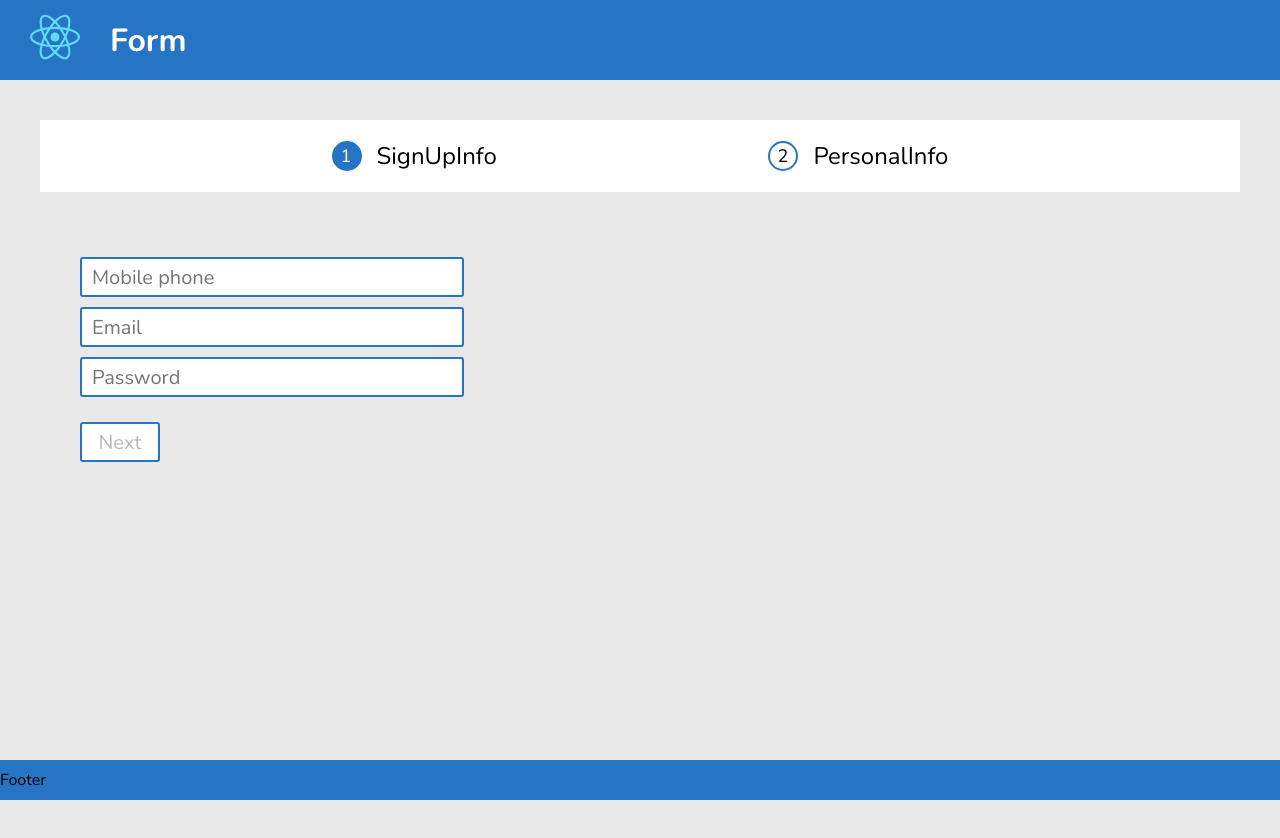
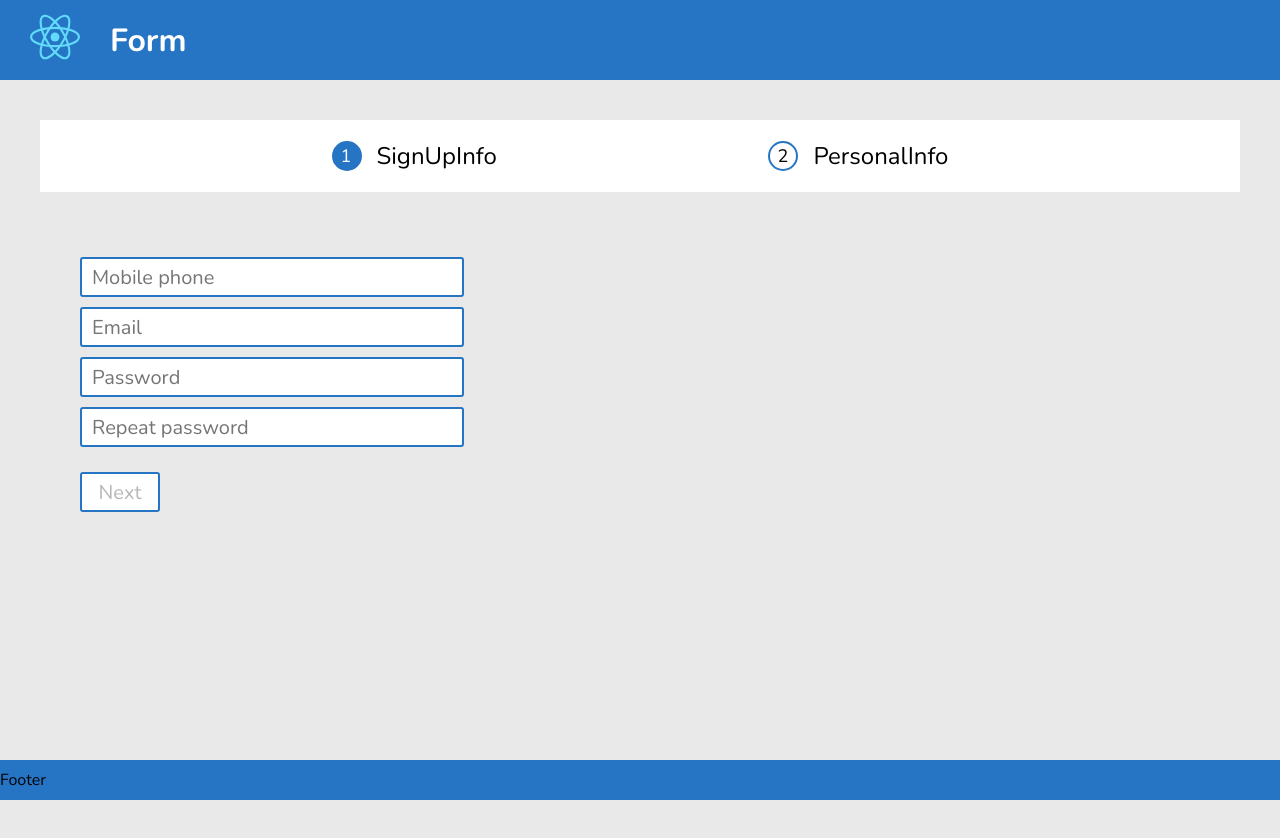
Before and after one commit to draenkov/registrationForm, a React (Create React App) app: page / in a window 1280 px wide. Shown: the top 838 px of the page. Built offline with nearby package versions, Linux system fonts and the light colour scheme.

Commit message:
feat: add repeat password input

```diff
--- a/src/components/Form/SignUpInfo/SignUpInfo.jsx
+++ b/src/components/Form/SignUpInfo/SignUpInfo.jsx
@@ -5,11 +5,14 @@ import {
   emailSelector,
   isEmailCorrectSelector,
   isEmailDirtySelector,
+  isPassword2CorrectSelector,
+  isPassword2DirtySelector,
   isPasswordCorrectSelector,
   isPasswordDirtySelector,
   isSignUpValidSelector,
   isTelCorrectSelector,
   isTelDirtySelector,
+  password2Selector,
   passwordSelector,
   telSelector,
 } from '../../../store/selectors/search.selector';
@@ -19,12 +22,15 @@ import {
   setEmail,
   setIsEmailCorrect,
   setIsEmailDirty,
+  setIsPassword2Correct,
+  setIsPassword2Dirty,
   setIsPasswordCorrect,
   setIsPasswordDirty,
   setIsSignUpValid,
   setIsTelCorrect,
   setIsTelDirty,
   setPassword,
+  setPassword2,
   setTel,
 } from '../../../store/actions/signUp/signUp.actions';
 
@@ -33,21 +39,29 @@ export const SignUpInfo = ({ setNumberOfStep }) => {
   const tel = useSelector(telSelector);
   const email = useSelector(emailSelector);
   const password = useSelector(passwordSelector);
+  const password2 = useSelector(password2Selector);
   const isTelDirty = useSelector(isTelDirtySelector);
   const isEmailDirty = useSelector(isEmailDirtySelector);
   const isPasswordDirty = useSelector(isPasswordDirtySelector);
+  const isPassword2Dirty = useSelector(isPassword2DirtySelector);
   const isTelCorrect = useSelector(isTelCorrectSelector);
   const isEmailCorrect = useSelector(isEmailCorrectSelector);
   const isPasswordCorrect = useSelector(isPasswordCorrectSelector);
+  const isPassword2Correct = useSelector(isPassword2CorrectSelector);
   const isSignUpValid = useSelector(isSignUpValidSelector);
 
   useEffect(() => {
-    if (!isTelCorrect || !isEmailCorrect || !isPasswordCorrect) {
+    if (
+      !isTelCorrect ||
+      !isEmailCorrect ||
+      !isPasswordCorrect ||
+      !isPassword2Correct
+    ) {
       dispatch(setIsSignUpValid(false));
     } else {
       dispatch(setIsSignUpValid(true));
     }
-  }, [isTelCorrect, isEmailCorrect, isPasswordCorrect]);
+  }, [isTelCorrect, isEmailCorrect, isPasswordCorrect, isPassword2Correct]);
 
   const inputTypes = ['mobilePhone', 'email', 'password'];
 
@@ -61,6 +75,9 @@ export const SignUpInfo = ({ setNumberOfStep }) => {
         break;
       case 'password':
         dispatch(setIsPasswordDirty(true));
+        break;
+      case 'password2':
+        dispatch(setIsPassword2Dirty(true));
         break;
       default:
     }
@@ -98,6 +115,16 @@ export const SignUpInfo = ({ setNumberOfStep }) => {
     }
   };
 
+  const passwordRepeatHandler = (e) => {
+    dispatch(setPassword2(e.target.value));
+    const inputValue = String(e.target.value);
+    if (inputValue === password) {
+      dispatch(setIsPassword2Correct(true));
+    } else {
+      dispatch(setIsPassword2Correct(false));
+    }
+  };
+
   return (
     <form className="signUpForm">
       <input
@@ -132,6 +159,18 @@ export const SignUpInfo = ({ setNumberOfStep }) => {
           !isPasswordCorrect && isPasswordDirty ? 'uncorrect' : 'correct'
         }
       />
+      <input
+        type="password"
+        name={inputTypes[2] + 2}
+        placeholder="Repeat password"
+        required={validation[inputTypes[2]].required}
+        onChange={(e) => passwordRepeatHandler(e)}
+        onBlur={(e) => blurHandler(e)}
+        value={password2}
+        className={
+          !isPassword2Correct && isPassword2Dirty ? 'uncorrect' : 'correct'
+        }
+      />
       <button
         disabled={!isSignUpValid}
         type="button"
--- a/src/scss/PersonalInfo.scss
+++ b/src/scss/PersonalInfo.scss
@@ -1,7 +1,7 @@
 .personalInfoForm {
   display: flex;
   flex-direction: column;
-  margin: 20px 40px;
+  margin: 20px 40px 20px 80px;
   width: 30%;
   input {
     font-size: 20px;
--- a/src/store/actions/signUp/signUp.action-types.js
+++ b/src/store/actions/signUp/signUp.action-types.js
@@ -1,13 +1,16 @@
 export const SET_TEL = 'SET_TEL';
 export const SET_EMAIL = 'SET_EMAIL';
 export const SET_PASSWORD = 'SET_PASSWORD';
+export const SET_PASSWORD2 = 'SET_PASSWORD2';
 
 export const SET_ISTELDIRTY = 'SET_ISTELDIRTY';
 export const SET_ISEMAILDIRTY = 'SET_ISEMAILDIRTY';
 export const SET_ISPASSWORDDIRTY = 'SET_ISPASSWORDDIRTY';
+export const SET_ISPASSWORD2DIRTY = 'SET_ISPASSWORD2DIRTY';
 
 export const SET_ISTELCORRECT = 'SET_ISTELCORRECT';
 export const SET_ISEMAILCORRECT = 'SET_ISEMAILCORRECT';
 export const SET_ISPASSWORDCORRECT = 'SET_ISPASSWORDCORRECT';
+export const SET_ISPASSWORD2CORRECT = 'SET_ISPASSWORD2CORRECT';
 
 export const SET_ISSIGNUPVALID = 'SET_ISSIGNUPVALID';
--- a/src/store/actions/signUp/signUp.actions.js
+++ b/src/store/actions/signUp/signUp.actions.js
@@ -2,12 +2,15 @@ import {
   SET_EMAIL,
   SET_ISEMAILCORRECT,
   SET_ISEMAILDIRTY,
+  SET_ISPASSWORD2CORRECT,
+  SET_ISPASSWORD2DIRTY,
   SET_ISPASSWORDCORRECT,
   SET_ISPASSWORDDIRTY,
   SET_ISSIGNUPVALID,
   SET_ISTELCORRECT,
   SET_ISTELDIRTY,
   SET_PASSWORD,
+  SET_PASSWORD2,
   SET_TEL,
 } from './signUp.action-types';
 
@@ -23,6 +26,10 @@ export const setPassword = (inputValue) => ({
   type: SET_PASSWORD,
   payload: inputValue,
 });
+export const setPassword2 = (inputValue) => ({
+  type: SET_PASSWORD2,
+  payload: inputValue,
+});
 
 export const setIsTelDirty = (boolean) => ({
   type: SET_ISTELDIRTY,
@@ -34,6 +41,10 @@ export const setIsEmailDirty = (boolean) => ({
 });
 export const setIsPasswordDirty = (boolean) => ({
   type: SET_ISPASSWORDDIRTY,
+  payload: boolean,
+});
+export const setIsPassword2Dirty = (boolean) => ({
+  type: SET_ISPASSWORD2DIRTY,
   payload: boolean,
 });
 
@@ -49,6 +60,10 @@ export const setIsPasswordCorrect = (boolean) => ({
   type: SET_ISPASSWORDCORRECT,
   payload: boolean,
 });
+export const setIsPassword2Correct = (boolean) => ({
+  type: SET_ISPASSWORD2CORRECT,
+  payload: boolean,
+});
 
 export const setIsSignUpValid = (boolean) => ({
   type: SET_ISSIGNUPVALID,
--- a/src/store/reducers/signUp.reducer.js
+++ b/src/store/reducers/signUp.reducer.js
@@ -2,12 +2,15 @@ import {
   SET_EMAIL,
   SET_ISEMAILCORRECT,
   SET_ISEMAILDIRTY,
+  SET_ISPASSWORD2CORRECT,
+  SET_ISPASSWORD2DIRTY,
   SET_ISPASSWORDCORRECT,
   SET_ISPASSWORDDIRTY,
   SET_ISSIGNUPVALID,
   SET_ISTELCORRECT,
   SET_ISTELDIRTY,
   SET_PASSWORD,
+  SET_PASSWORD2,
   SET_TEL,
 } from '../actions/signUp/signUp.action-types';
 
@@ -15,12 +18,15 @@ const initialState = {
   tel: '',
   email: '',
   password: '',
+  password2: '',
   isTelDirty: false,
   isEmailDirty: false,
   isPasswordDirty: false,
+  isPassword2Dirty: false,
   isTelCorrect: false,
   isEmailCorrect: false,
   isPasswordCorrect: false,
+  isPassword2Correct: false,
   isSignUpValid: false,
 };
 
@@ -37,6 +43,9 @@ export const signUpReducer = (state = initialState, action = {}) => {
     case SET_PASSWORD:
       return { ...state, password: payload };
 
+    case SET_PASSWORD2:
+      return { ...state, password2: payload };
+
     case SET_ISTELDIRTY:
       return { ...state, isTelDirty: payload };
 
@@ -45,6 +54,9 @@ export const signUpReducer = (state = initialState, action = {}) => {
 
     case SET_ISPASSWORDDIRTY:
       return { ...state, isPasswordDirty: payload };
+
+    case SET_ISPASSWORD2DIRTY:
+      return { ...state, isPassword2Dirty: payload };
 
     case SET_ISTELCORRECT:
       return { ...state, isTelCorrect: payload };
@@ -55,6 +67,9 @@ export const signUpReducer = (state = initialState, action = {}) => {
     case SET_ISPASSWORDCORRECT:
       return { ...state, isPasswordCorrect: payload };
 
+    case SET_ISPASSWORD2CORRECT:
+      return { ...state, isPassword2Correct: payload };
+
     case SET_ISSIGNUPVALID:
       return { ...state, isSignUpValid: payload };
 
--- a/src/store/selectors/search.selector.js
+++ b/src/store/selectors/search.selector.js
@@ -3,11 +3,16 @@
 export const telSelector = (store) => store.signUp.tel;
 export const emailSelector = (store) => store.signUp.email;
 export const passwordSelector = (store) => store.signUp.password;
+export const password2Selector = (store) => store.signUp.password2;
 export const isTelDirtySelector = (store) => store.signUp.isTelDirty;
 export const isEmailDirtySelector = (store) => store.signUp.isEmailDirty;
 export const isPasswordDirtySelector = (store) => store.signUp.isPasswordDirty;
+export const isPassword2DirtySelector = (store) =>
+  store.signUp.isPassword2Dirty;
 export const isTelCorrectSelector = (store) => store.signUp.isTelCorrect;
 export const isEmailCorrectSelector = (store) => store.signUp.isEmailCorrect;
 export const isPasswordCorrectSelector = (store) =>
   store.signUp.isPasswordCorrect;
+export const isPassword2CorrectSelector = (store) =>
+  store.signUp.isPassword2Correct;
 export const isSignUpValidSelector = (store) => store.signUp.isSignUpValid;
--- a/src/style/PersonalInfo.css
+++ b/src/style/PersonalInfo.css
@@ -1,7 +1,7 @@
 .personalInfoForm {
   display: flex;
   flex-direction: column;
-  margin: 20px 40px;
+  margin: 20px 40px 20px 80px;
   width: 30%;
 }
 .personalInfoForm input {
```
